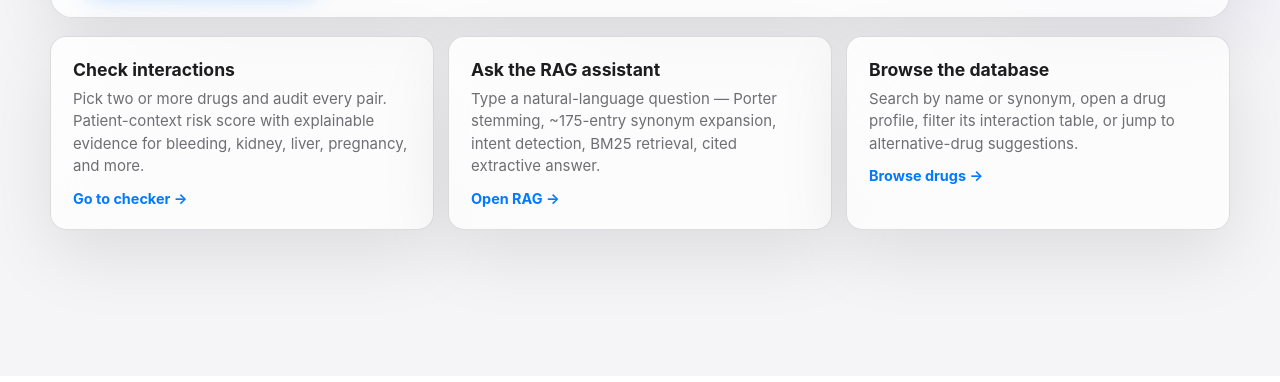
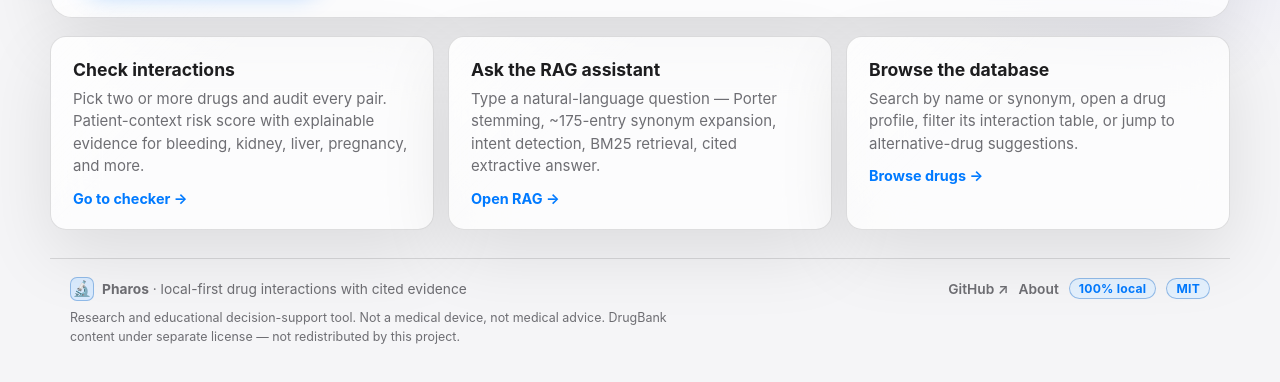
Before and after one commit to aakri0/Pharos, a plain HTML site: page static/index.html in a window 1280 px wide. Shown: the part 436-818 px from the top of the page. Drawn offline with Linux system fonts and the light colour scheme; no server answers; a script that the page names is missing.

Commit message:
Re-add site footer
Put the global footer back: brand mark, GitHub link, About link,
'100% local' + 'MIT' badges, and the disclaimer line. Lives outside
<main> inside .shell so it appears once at the bottom of every
hash-routed page.

The pipeline strip and feature-card icons removed in f705126 stay
removed — only the footer is back. Button-alignment fix from that
commit also stays.

```diff
--- a/static/app.css
+++ b/static/app.css
@@ -2144,3 +2144,71 @@ input:focus,
   font-size: 1.05rem;
   line-height: 1;
 }
+
+
+/* =====================================================================
+   Site footer — rendered once at the bottom of .shell, on every page
+   ===================================================================== */
+.site-footer {
+  margin-top: 28px;
+  padding: 18px 20px;
+  border-top: 1px solid var(--line);
+  color: var(--muted);
+  display: flex;
+  flex-direction: column;
+  gap: 8px;
+  font-size: 0.86rem;
+}
+.footer-row {
+  display: flex;
+  flex-wrap: wrap;
+  gap: 12px;
+  align-items: center;
+  justify-content: space-between;
+}
+.footer-brand {
+  display: inline-flex;
+  align-items: center;
+  gap: 8px;
+}
+.footer-brand strong { color: var(--text); }
+.footer-mark {
+  display: inline-flex;
+  align-items: center;
+  justify-content: center;
+  width: 24px;
+  height: 24px;
+  border-radius: 7px;
+  background: color-mix(in srgb, var(--accent) 14%, var(--panel-strong));
+  border: 1px solid color-mix(in srgb, var(--accent) 25%, var(--line));
+  font-size: 0.95rem;
+}
+.footer-links {
+  display: inline-flex;
+  align-items: center;
+  flex-wrap: wrap;
+  gap: 10px;
+}
+.footer-links a {
+  text-decoration: none;
+  color: var(--muted);
+  font-weight: 600;
+}
+.footer-links a:hover { color: var(--accent); }
+.footer-badge {
+  border: 1px solid color-mix(in srgb, var(--accent) 28%, var(--line));
+  background: color-mix(in srgb, var(--accent) 10%, var(--panel-strong));
+  color: var(--accent);
+  border-radius: 999px;
+  padding: 2px 9px;
+  font-size: 0.76rem;
+  font-weight: 700;
+  letter-spacing: 0.02em;
+}
+.footer-disclaimer {
+  margin: 0;
+  font-size: 0.78rem;
+  line-height: 1.5;
+  color: var(--muted);
+  max-width: 80ch;
+}
--- a/static/index.html
+++ b/static/index.html
@@ -369,6 +369,27 @@
           </section>
         </section>
       </main>
+
+      <footer class="site-footer">
+        <div class="footer-row">
+          <div class="footer-brand">
+            <span class="footer-mark">🔬</span>
+            <span>
+              <strong>Pharos</strong> &middot; local-first drug interactions with cited evidence
+            </span>
+          </div>
+          <div class="footer-links">
+            <a href="https://github.com/aakri0/Pharos" target="_blank" rel="noopener">GitHub ↗</a>
+            <a href="#/about">About</a>
+            <span class="footer-badge" title="No external APIs, no model downloads">100% local</span>
+            <span class="footer-badge" title="MIT licensed source code">MIT</span>
+          </div>
+        </div>
+        <p class="footer-disclaimer">
+          Research and educational decision-support tool. Not a medical device, not medical advice.
+          DrugBank content under separate license &mdash; not redistributed by this project.
+        </p>
+      </footer>
     </div>
 
     <!-- Optional deployment config (sets window.PHAROS_API_BASE and
```
